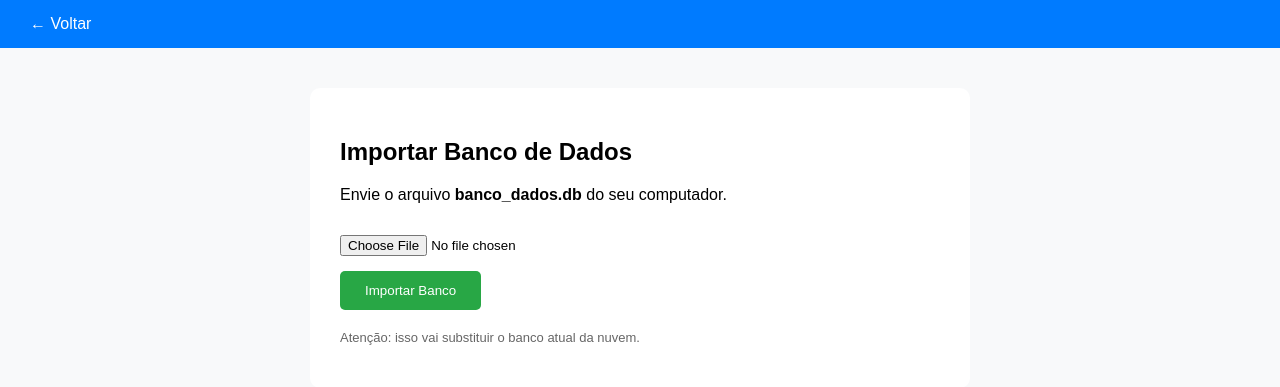
After one commit to donizzetedopradojesus-commits/filtro-gov, a Flask app: template templates/importar_banco.html in a window 1280 px wide. The commit adds this page. Shown: the top 387 px of the page. Run offline with Flask 3, Linux system fonts and the light colour scheme; the template is opened without the code that fills it, so the values that code supplies are empty.

Commit message:
Add files via upload

```diff
--- a/app.py
+++ b/app.py
@@ -403,6 +403,30 @@ def resultado():
         return redirect(url_for("processar"))
     return render_template("resultado.html", files=files)
 
+@app.route("/download/todos")
+@login_required
+def download_todos():
+    files = session.get("last_files", {})
+    paths = [files.get("original"), files.get("filtrado"), files.get("vcf")]
+    paths = [p for p in paths if p and Path(p).exists()]
+    if len(paths) < 3:
+        flash("Arquivos não encontrados.")
+        return redirect(url_for("processar"))
+
+    import io
+    import zipfile
+    buffer = io.BytesIO()
+    with zipfile.ZipFile(buffer, "w", zipfile.ZIP_DEFLATED) as zf:
+        for p in paths:
+            zf.write(p, Path(p).name)
+    buffer.seek(0)
+    return send_file(
+        buffer,
+        as_attachment=True,
+        download_name="arquivos_gov.zip",
+        mimetype="application/zip"
+    )
+
 @app.route("/download/<tipo>")
 @login_required
 def download(tipo):
@@ -476,6 +500,38 @@ def admin_usuarios():
     conn.close()
     return render_template("admin_usuarios.html", usuarios=usuarios)
 
+@app.route("/admin/importar-banco", methods=["GET", "POST"])
+@admin_required
+def importar_banco():
+    if request.method == "POST":
+        if "banco" not in request.files:
+            flash("Nenhum arquivo enviado.")
+            return redirect(request.url)
+        arquivo = request.files["banco"]
+        if arquivo.filename == "" or not arquivo.filename.endswith(".db"):
+            flash("Envie um arquivo .db válido.")
+            return redirect(request.url)
+
+        temp_path = BASE_DIR / "banco_temp.db"
+        arquivo.save(temp_path)
+
+        try:
+            test_conn = sqlite3.connect(temp_path)
+            test_conn.execute("SELECT name FROM sqlite_master WHERE type='table'").fetchall()
+            test_conn.close()
+
+            if DB_PATH.exists():
+                DB_PATH.unlink()
+            shutil.move(str(temp_path), str(DB_PATH))
+            flash("Banco de dados importado com sucesso!")
+        except Exception as e:
+            if temp_path.exists():
+                temp_path.unlink(missing_ok=True)
+            flash(f"Erro ao importar banco: {str(e)}")
+        return redirect(url_for("admin_usuarios"))
+
+    return render_template("importar_banco.html")
+
 @app.route("/funcionarios", methods=["GET", "POST"])
 @login_required
 def funcionarios():
--- a/templates/admin_usuarios.html
+++ b/templates/admin_usuarios.html
@@ -22,6 +22,7 @@
     </div>
     <div class="container">
         <h2>Gerenciar Usuários</h2>
+        <p><a href="{{ url_for('importar_banco') }}">Importar Banco de Dados (.db)</a></p>
         {% with messages = get_flashed_messages() %}
             {% if messages %}<div class="flash">{{ messages[0] }}</div>{% endif %}
         {% endwith %}
--- /dev/null
+++ b/templates/importar_banco.html
@@ -0,0 +1,39 @@
+<!DOCTYPE html>
+<html lang="pt-br">
+<head>
+    <meta charset="UTF-8">
+    <title>Importar Banco</title>
+    <style>
+        body { font-family: Arial, sans-serif; background: #f8f9fa; margin: 0; }
+        .header { background: #007bff; color: white; padding: 15px 30px; }
+        .header a { color: white; text-decoration: none; }
+        .container { max-width: 600px; margin: 40px auto; background: white; padding: 30px; border-radius: 10px; }
+        input[type=file] { margin: 15px 0; }
+        button { padding: 12px 25px; background: #28a745; color: white; border: none; border-radius: 5px; cursor: pointer; }
+        .flash { padding: 10px; margin-bottom: 15px; border-radius: 5px; }
+        .success { background: #d4edda; }
+    </style>
+</head>
+<body>
+    <div class="header">
+        <a href="{{ url_for('admin_usuarios') }}">← Voltar</a>
+    </div>
+    <div class="container">
+        <h2>Importar Banco de Dados</h2>
+        {% with messages = get_flashed_messages() %}
+            {% if messages %}
+                <div class="flash success">{{ messages[0] }}</div>
+            {% endif %}
+        {% endwith %}
+        <p>Envie o arquivo <b>banco_dados.db</b> do seu computador.</p>
+        <form method="post" enctype="multipart/form-data">
+            <input type="file" name="banco" accept=".db" required>
+            <br>
+            <button type="submit">Importar Banco</button>
+        </form>
+        <p style="color:#666; font-size:13px; margin-top:20px;">
+            Atenção: isso vai substituir o banco atual da nuvem.
+        </p>
+    </div>
+</body>
+</html>
--- a/templates/resultado.html
+++ b/templates/resultado.html
@@ -28,6 +28,8 @@
         <a href="{{ url_for('download', tipo='filtrado') }}" class="btn">Baixar FILTRADO.txt</a>
         <a href="{{ url_for('download', tipo='vcf') }}" class="btn">Baixar VCF</a>
         <br><br>
+        <a href="{{ url_for('download_todos') }}" class="btn" style="background:#6f42c1;">Baixar os 3 juntos (ZIP)</a>
+        <br><br>
         <a href="{{ url_for('processar') }}">Processar outro arquivo</a>
     </div>
 </body>
```
